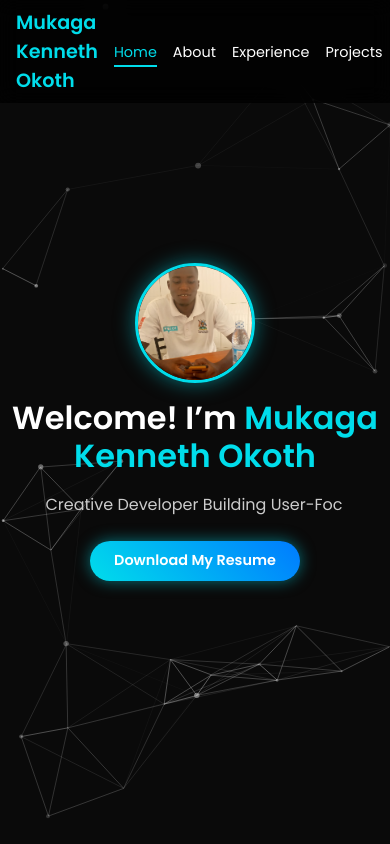
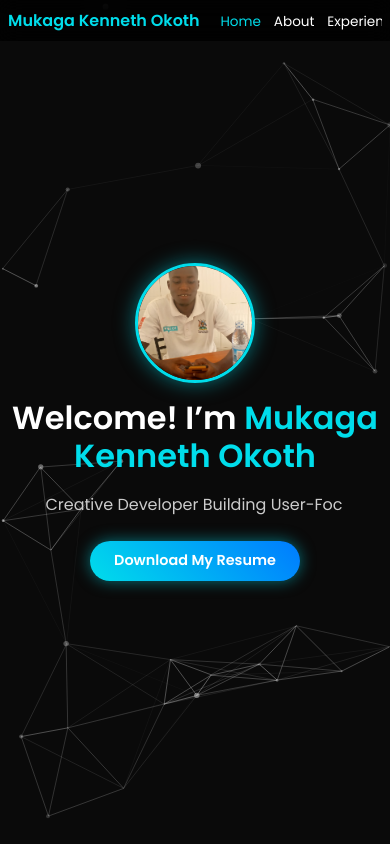
Before and after one commit to Mukagak/mukagakenneth.github.io, a plain HTML site: page index.html in a window 390 px wide. Drawn offline with nearby package versions, Linux system fonts and the light colour scheme.

Commit message:
Made navbar scrollable horizontally on mobile

```diff
--- a/css/portfolio.css
+++ b/css/portfolio.css
@@ -28,7 +28,7 @@ body {
     display: flex;
     justify-content: space-between;
     align-items: center;
-    padding: 1rem 2rem;
+    padding: 1rem 1rem; /* Reduced padding for mobile */
     background: rgba(0, 0, 0, 0.8);
     backdrop-filter: blur(10px);
     z-index: 1000;
@@ -38,15 +38,17 @@ body {
     font-size: 1.5rem;
     font-weight: 600;
     color: #00ddeb;
+    white-space: nowrap; /* Prevent logo text from wrapping */
 }
 
 .nav-links {
     list-style: none;
     display: flex;
+    white-space: nowrap; /* Prevent links from wrapping */
 }
 
 .nav-links li {
-    margin-left: 1.5rem; /* Reduced margin for mobile */
+    margin-left: 1.5rem;
 }
 
 .nav-links a {
@@ -55,7 +57,7 @@ body {
     font-weight: 400;
     transition: color 0.3s ease;
     position: relative;
-    font-size: 1rem; /* Base font size */
+    font-size: 1rem;
 }
 
 .nav-links a:hover,
@@ -174,19 +176,33 @@ body {
 /* Responsive Design */
 @media (max-width: 768px) {
     .navbar {
-        padding: 0.5rem 1rem;
+        padding: 0.5rem 0.5rem;
+        align-items: center;
+        flex-wrap: nowrap; /* Prevent wrapping of navbar contents */
     }
 
     .logo {
-        font-size: 1.2rem;
+        font-size: 1rem;
+        margin-right: 0.5rem; /* Add small spacing between logo and nav-links */
+    }
+
+    .nav-links {
+        overflow-x: auto; /* Enable horizontal scrolling */
+        -webkit-overflow-scrolling: touch; /* Smooth scrolling on iOS */
+        scrollbar-width: none; /* Hide scrollbar for Firefox */
+        -ms-overflow-style: none; /* Hide scrollbar for IE/Edge */
+    }
+
+    .nav-links::-webkit-scrollbar {
+        display: none; /* Hide scrollbar for Chrome/Safari */
     }
 
     .nav-links li {
-        margin-left: 1rem;
+        margin-left: 0.8rem; /* Reduced margin to fit more links */
     }
 
     .nav-links a {
-        font-size: 0.9rem;
+        font-size: 0.85rem; /* Smaller font size for mobile */
     }
 
     .hero-content {
@@ -218,26 +234,16 @@ body {
 
 /* Very Small Devices (Portrait Phones < 320px) */
 @media (max-width: 320px) {
-    .navbar {
-        flex-direction: column;
-        padding: 0.5rem;
-    }
-
     .logo {
-        font-size: 1rem;
-    }
-
-    .nav-links {
-        flex-direction: column;
-        align-items: center;
+        font-size: 0.9rem;
     }
 
     .nav-links li {
-        margin: 0.3rem 0;
+        margin-left: 0.5rem;
     }
 
     .nav-links a {
-        font-size: 0.85rem;
+        font-size: 0.8rem;
     }
 
     .hero {
```
